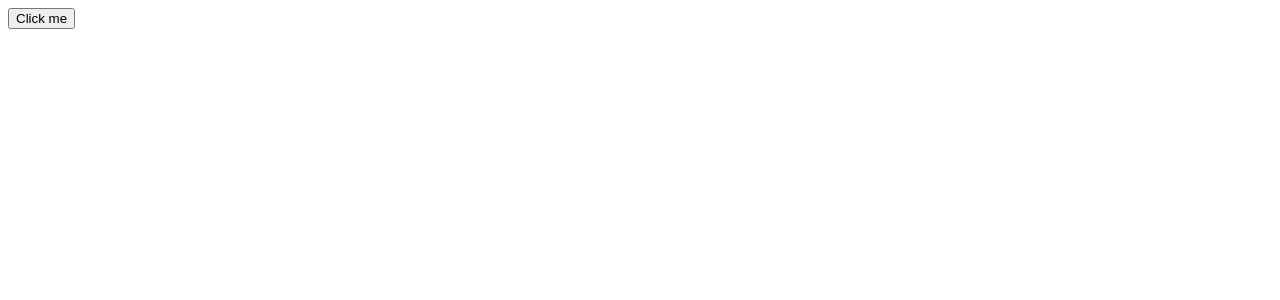
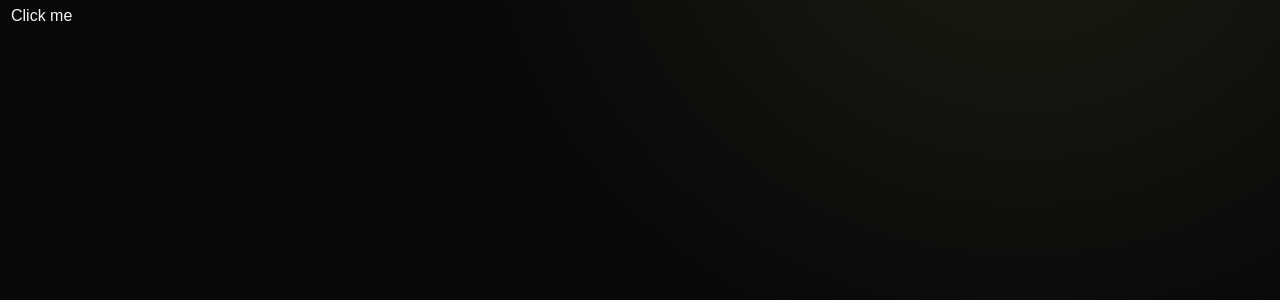
Before and after one commit to allancorreaz/fsw-barber, a Next.js app: page / in a window 1280 px wide. Shown: the top 300 px of the page. Built offline with nearby package versions, Linux system fonts and the light colour scheme.

Commit message:
style: establish dark Barber design system

```diff
--- a/app/globals.css
+++ b/app/globals.css
@@ -1,23 +1,84 @@
+@import "tailwindcss";
+
 :root {
-
---warning: oklch(0.84 0.16 84);
-
---warning-foreground: oklch(0.28 0.07 46);
-
-}
-
-.dark {
-
---warning: oklch(0.41 0.11 46);
-
---warning-foreground: oklch(0.99 0.02 95);
-
+  color-scheme: dark;
+  --background: #090909;
+  --surface: #111111;
+  --surface-raised: #171717;
+  --border: rgba(255, 255, 255, 0.09);
+  --foreground: #f5f5f4;
+  --muted: #929292;
+  --accent: #c8f169;
 }
 
 @theme inline {
+  --color-background: var(--background);
+  --color-foreground: var(--foreground);
+  --font-sans: Arial, Helvetica, sans-serif;
+}
 
---color-warning: var(--warning);
+* {
+  box-sizing: border-box;
+}
 
---color-warning-foreground: var(--warning-foreground);
+html {
+  min-height: 100%;
+  background: var(--background);
+  scroll-behavior: smooth;
+}
 
+body {
+  min-height: 100vh;
+  margin: 0;
+  background:
+    radial-gradient(ellipse at 80% -15%, rgba(200, 241, 105, 0.09), transparent 34rem),
+    var(--background);
+  color: var(--foreground);
+  font-family: Arial, Helvetica, sans-serif;
+  -webkit-font-smoothing: antialiased;
 }
+
+button,
+input {
+  font: inherit;
+}
+
+::selection {
+  color: #090909;
+  background: var(--accent);
+}
+
+.container-shell {
+  width: min(100% - 2.5rem, 1160px);
+  margin-inline: auto;
+}
+
+.surface {
+  border: 1px solid var(--border);
+  background: linear-gradient(145deg, rgba(255,255,255,.045), rgba(255,255,255,.015));
+}
+
+.accent-text {
+  color: var(--accent);
+}
+
+.accent-button {
+  color: #111;
+  background: var(--accent);
+  transition: transform .2s ease, filter .2s ease;
+}
+
+.accent-button:hover {
+  filter: brightness(1.06);
+  transform: translateY(-1px);
+}
+
+@media (prefers-reduced-motion: reduce) {
+  *,
+  *::before,
+  *::after {
+    scroll-behavior: auto !important;
+    transition-duration: .01ms !important;
+    animation-duration: .01ms !important;
+  }
+}
```
